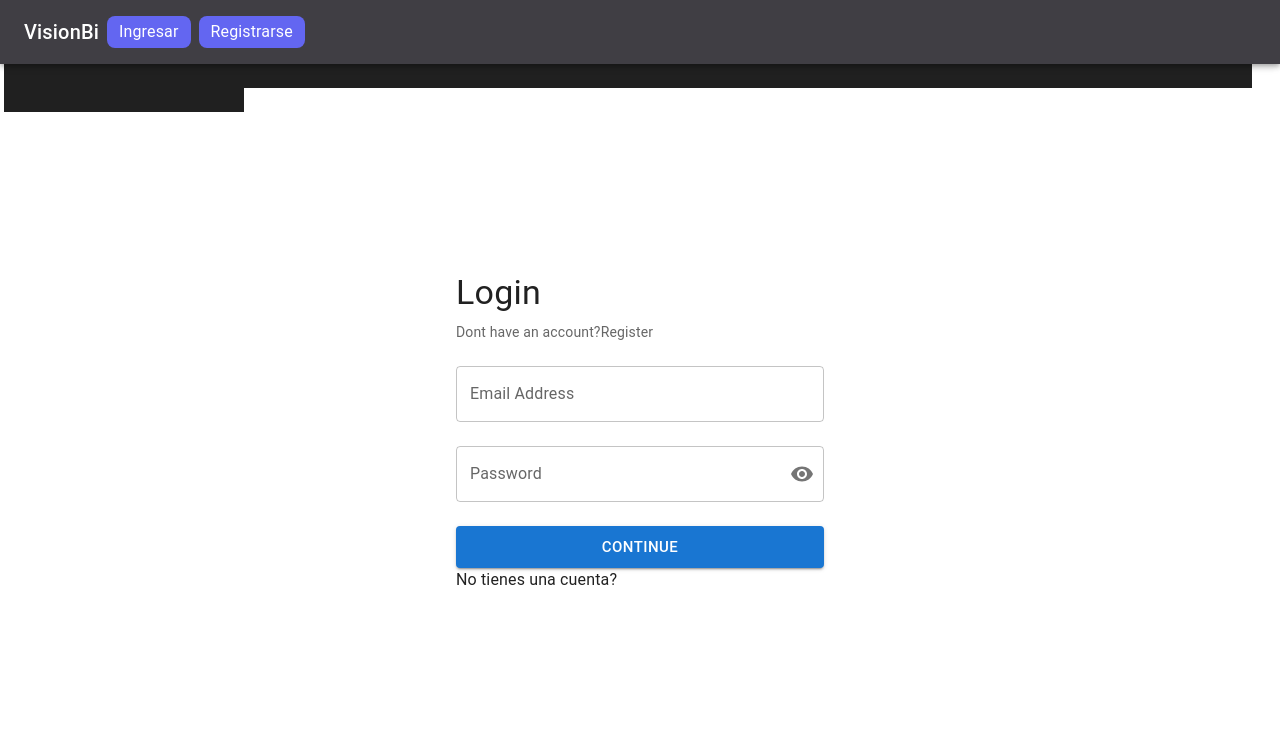
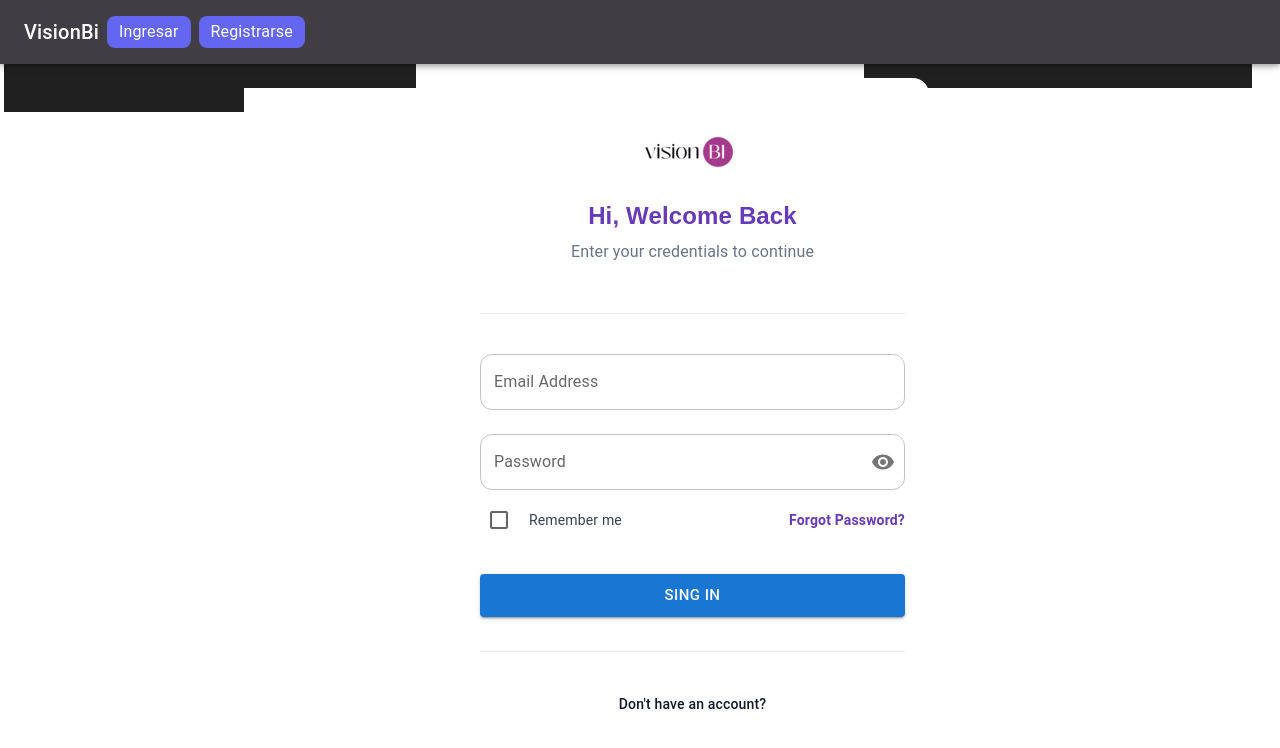
Before and after one commit to GhostXJD/VisionBi, a React (Vite) app in the folder client/: page /login in a window 1280 px wide. Shown: the top 748 px of the page. Built offline with nearby package versions, Linux system fonts and the light colour scheme.

Commit message:
Diseño del login

```diff
--- a/client/src/pages/LoginPage.jsx
+++ b/client/src/pages/LoginPage.jsx
@@ -15,12 +15,23 @@ import { useTheme } from '../context/ThemeContext';
 import { useEffect } from "react";
 import { useNavigate } from 'react-router-dom';
 import styled from "styled-components";
+import './LoginStyle.css';
+import vision from '../images/visionBI (1).png';
+import { useState } from 'react';
+import Checkbox from '@mui/material/Checkbox';
+
+
 
 function LoginPage() {
   //Constants
   const { signin, errors: signinErrors, isAuthenticated } = useAuth();
   const { theme } = useTheme();
   const navigate = useNavigate();
+  const { checked, setChecked } = useState(false)
+
+  const handleCheckboxChange = (event) => {
+    setChecked(event.target.checked);
+  }
 
   useEffect(() => {
     if (isAuthenticated) navigate('/inicio')
@@ -84,30 +95,22 @@ function LoginPage() {
 
 
   return (
+
     <div className={`flex  h-[80vh] items-center justify-center ${theme === 'dark' ? 'dark' : ''}`}>
       <div className={` max-w-md w-full p-10 rounded-md ${theme === 'dark' ? "#3b0764" : "bg-white"}`}>
-        <grid>
-          <Stack
-            spacing={1}
-            sx={{ mb: 3 }}
-          >
-            <Typography variant="h4">
-              Login
-            </Typography>
-            <Typography
-              color="text.secondary"
-              variant="body2"
-            >
-              Dont have an account?
-              <Link to='/registro'
-                underline="hover"
-                variant="subtitle2"
-              >
-                Register
-              </Link>
-            </Typography>
-          </Stack>
-        </grid>
+
+        <div className="LoginCard">
+          <div className="LoginImg">
+            <img src={vision} alt="Descripción de la imagen" />
+          </div>
+          <div className="LoginMsg">
+            <h2 className="LoginTxt1"> Hi, Welcome Back</h2>
+            <span className="LoginTxt2">Enter your credentials to continue</span>
+          </div>
+
+          <div className="Separacion"></div>
+          <hr className="Recta" />
+          <div className="Separacion"></div>
 
           <form
             noValidate
@@ -125,8 +128,11 @@ function LoginPage() {
                 onChange={formik.handleChange}
                 type="email"
                 value={formik.values.correo}
+                InputProps={{
+                  sx: { borderRadius: 3 }
+                }}
+              />
 
-            />
               <TextField
                 error={!!(formik.touched.password && formik.errors.password)}
                 fullWidth
@@ -150,10 +156,30 @@ function LoginPage() {
                       </IconButton>
                     </InputAdornment>
                   ),
+                  sx: { borderRadius: 3 }
                 }}
               />
+            </Stack>
 
-          </Stack>
+            <div className='Final'>
+              <div className='Remember'>
+                <div className='Checkbox'>
+                  <Checkbox
+                    checked={checked}
+                    onChange={handleCheckboxChange}
+                    color="primary"
+                  />
+                </div>
+                <div className='RememberSpan'>
+                  <span>Remember me</span>
+                </div>
+              </div>
+              <h6 className='Forgot'>
+                Forgot Password?
+              </h6>
+            </div>
+
+
             {formik.errors.submit && (
               <Typography
                 color="error"
@@ -164,6 +190,7 @@ function LoginPage() {
               </Typography>
             )}
             {/* Botón de ingresar */}
+
             <Button
               fullWidth
               size="large"
@@ -171,17 +198,21 @@ function LoginPage() {
               type="submit"
               variant="contained"
             >
-            Continue
+              Sing in
             </Button>
 
           </form>
-
-        <p hidden className='flex gap-x-2 justify-between'>
-          No tienes una cuenta? <Link hidden to='/registro'
-            className='bg-sky-500 px-4 py-1 rounded-xl'>Crear una cuenta</Link>
-        </p>
+          <div className="Separacion"></div>
+          <hr className="Recta" />
+          <div className="Separacion"></div>
+          <div className='NoAccount'>
+            <a href="" >
+              Don't have an account?
+            </a>
           </div>
-    </div >
+        </div>
+      </div>
+    </div>
   )
 }
 
--- /dev/null
+++ b/client/src/pages/LoginStyle.css
@@ -0,0 +1,319 @@
+.LoginCard {
+	/* Color & Background */
+	background-attachment: scroll;
+	background-color: #ffffff;
+	background-image: none;
+	background-position: 0% 0%;
+	background-repeat: repeat;
+	color: rgb(54, 65, 82);
+
+	/* Box */
+	height: 708.656px;
+	width: 473px;
+	border: 0px none rgb(54, 65, 82);
+	border-top: 0px none rgb(54, 65, 82);
+	border-right: 0px none rgb(54, 65, 82);
+	border-bottom: 0px none rgb(54, 65, 82);
+	border-left: 0px none rgb(54, 65, 82);
+	margin: 0px;
+	padding: 24px;
+	max-height: none;
+	min-height: 0px;
+	max-width: none;
+	min-width: 0px;
+
+	/* Positioning */
+	position: static;
+	top: auto;
+	bottom: auto;
+	right: auto;
+	left: auto;
+	float: none;
+	display: block;
+	clear: none;
+	z-index: auto;
+
+	/* List */
+	list-style-image: none;
+	list-style-type: disc;
+	list-style-position: outside;
+
+	/* Table */
+	border-collapse: separate;
+	border-spacing: 0px 0px;
+	caption-side: top;
+	empty-cells: show;
+	table-layout: auto;
+
+	/* Miscellaneous */
+	overflow: visible;
+	cursor: auto;
+	visibility: visible;
+
+	/* Effects */
+	transform: none;
+	transition: all 0s ease 0s;
+	outline-offset: 0px;
+	box-sizing: border-box;
+	resize: none;
+	text-shadow: none;
+	text-overflow: clip;
+	word-wrap: normal;
+	box-shadow: none;
+	border-top-left-radius: 16px;
+	border-top-right-radius: 16px;
+	border-bottom-left-radius: 16px;
+	border-bottom-right-radius: 16px;
+}
+
+.LoginImg {
+	display: flex;
+	justify-content: center;
+	/* Centra horizontalmente */
+	align-items: center;
+}
+
+.LoginMsg {
+
+	/* Box */
+	height: 71.7344px;
+	border: 0px none rgb(54, 65, 82);
+	border-top: 0px none rgb(54, 65, 82);
+	border-right: 0px none rgb(54, 65, 82);
+	border-bottom: 0px none rgb(54, 65, 82);
+	border-left: 0px none rgb(54, 65, 82);
+	margin: 0px;
+	padding: 0px;
+	max-height: none;
+	min-height: 0px;
+	max-width: none;
+	min-width: 0px;
+
+	/* Positioning */
+	justify-content: center; /* Centra horizontalmente */
+	align-items: center;
+
+	/* List */
+	list-style-image: none;
+	list-style-type: disc;
+	list-style-position: outside;
+
+	/* Table */
+	border-collapse: separate;
+	border-spacing: 0px 0px;
+	caption-side: top;
+	empty-cells: show;
+	table-layout: auto;
+
+	/* Miscellaneous */
+	overflow: visible;
+	cursor: auto;
+	visibility: visible;
+}
+
+.LoginTxt1 {
+	/* Font & Text */
+	margin: 0px 0px 0.35em;
+    font-size: 1.5rem;
+    font-weight: 700;
+    font-family: Poppins, sans-serif;
+    line-height: 1.2;
+    color: rgb(103, 58, 183);
+
+	display: flex;
+	justify-content: center; /* Centra horizontalmente */
+	align-items: center;
+}
+
+.LoginTxt2{
+	margin: 8px 0px 0px;
+	color: rgb(105, 117, 134);
+    font-weight: 400;
+    font-family: Roboto, sans-serif;
+    line-height: 1.66;
+    font-size: 16px;
+    text-align: inherit;
+
+	display: flex;
+	justify-content: center; /* Centra horizontalmente */
+	align-items: center;
+}
+
+.Separacion{
+	padding-top: 20px;
+	padding-bottom: 20px;
+}
+
+.Recta{
+	margin: 0px;
+    flex-shrink: 0;
+    border-width: 0px 0px thin;
+    border-style: solid;
+    border-color: rgb(227, 232, 239);
+    opacity: 1;
+    -webkit-box-flex: 2;
+    flex-grow: 1;
+}
+
+form {
+
+	/* Color & Background */
+	background-attachment: scroll;
+	background-color: rgba(0, 0, 0, 0);
+	background-image: none;
+	background-position: 0% 0%;
+	background-repeat: repeat;
+	color: rgb(54, 65, 82);
+
+	/* Box */
+	height: 256.5px;
+	width: 425px;
+	border: 0px none rgb(54, 65, 82);
+	border-top: 0px none rgb(54, 65, 82);
+	border-right: 0px none rgb(54, 65, 82);
+	border-bottom: 0px none rgb(54, 65, 82);
+	border-left: 0px none rgb(54, 65, 82);
+	margin: 0px;
+	padding: 0px;
+	max-height: none;
+	min-height: 0px;
+	max-width: none;
+	min-width: 0px;
+
+	/* Positioning */
+	position: static;
+	top: auto;
+	bottom: auto;
+	right: auto;
+	left: auto;
+	float: none;
+	display: block;
+	clear: none;
+	z-index: auto;
+
+	/* List */
+	list-style-image: none;
+	list-style-type: disc;
+	list-style-position: outside;
+
+	/* Table */
+	border-collapse: separate;
+	border-spacing: 0px 0px;
+	caption-side: top;
+	empty-cells: show;
+	table-layout: auto;
+
+	/* Miscellaneous */
+	overflow: visible;
+	cursor: auto;
+	visibility: visible;
+
+}
+
+.Final{
+	display: flex;
+    flex-direction: row;
+    -webkit-box-align: center;
+    align-items: center;
+    -webkit-box-pack: justify;
+    justify-content: space-between;
+}
+
+.Remember{
+	display: inline-flex;
+    -webkit-box-align: center;
+    align-items: center;
+    cursor: pointer;
+    vertical-align: middle;
+    -webkit-tap-highlight-color: transparent;
+    margin-left: -11px;
+    margin-right: 16px;
+}
+
+.Checkbox{
+	display: inline-flex;
+    -webkit-box-align: center;
+    align-items: center;
+    -webkit-box-pack: center;
+    justify-content: center;
+    position: relative;
+    box-sizing: border-box;
+    -webkit-tap-highlight-color: transparent;
+    background-color: transparent;
+    outline: 0px;
+    border: 0px;
+    margin: 0px;
+    cursor: pointer;
+    user-select: none;
+    vertical-align: middle;
+    appearance: none;
+    text-decoration: none;
+    padding: 9px;
+    border-radius: 50%;
+    color: rgb(105, 117, 134);
+}
+
+.RememberSpan{
+	margin: 0px;
+    font-size: 0.875rem;
+    font-weight: 400;
+    line-height: 1.334em;
+    font-family: Roboto, sans-serif;
+}
+
+.Forgot{
+	margin: 0px;
+    font-size: 0.875rem;
+    font-weight: 600;
+    font-family: Roboto, sans-serif;
+    line-height: 1.75;
+    color: rgb(103, 58, 183);
+    text-decoration: none;
+    cursor: pointer;
+}
+
+.Button{
+	display: inline-flex;
+    -webkit-box-align: center;
+    align-items: center;
+    -webkit-box-pack: center;
+    justify-content: center;
+    position: relative;
+    box-sizing: border-box;
+    -webkit-tap-highlight-color: transparent;
+    outline: 0px;
+    border: 0px;
+    margin: 0px;
+    cursor: pointer;
+    user-select: none;
+    vertical-align: middle;
+    appearance: none;
+    text-decoration: none;
+    text-transform: capitalize;
+    font-family: Roboto, sans-serif;
+    font-size: 0.9375rem;
+    line-height: 1.75;
+    min-width: 64px;
+    padding: 8px 22px;
+    transition: background-color 250ms cubic-bezier(0.4, 0, 0.2, 1) 0ms, box-shadow 250ms cubic-bezier(0.4, 0, 0.2, 1) 0ms, border-color 250ms cubic-bezier(0.4, 0, 0.2, 1) 0ms, color 250ms cubic-bezier(0.4, 0, 0.2, 1) 0ms;
+    color: rgb(255, 255, 255);
+    background-color: rgb(103, 58, 183);
+    width: 100%;
+    box-shadow: none;
+    font-weight: 500;
+    border-radius: 4px;
+
+}
+
+.NoAccount{
+	margin: 0px;
+    font-size: 0.875rem;
+    font-weight: 500;
+    color: rgb(18, 25, 38);
+    font-family: Roboto, sans-serif;
+    line-height: 1.75;
+    text-decoration: none;
+	display: flex;
+	justify-content: center; /* Centra horizontalmente */
+	align-items: center;
+}
```
Lines whose indentation alone changed are shown as unchanged.
